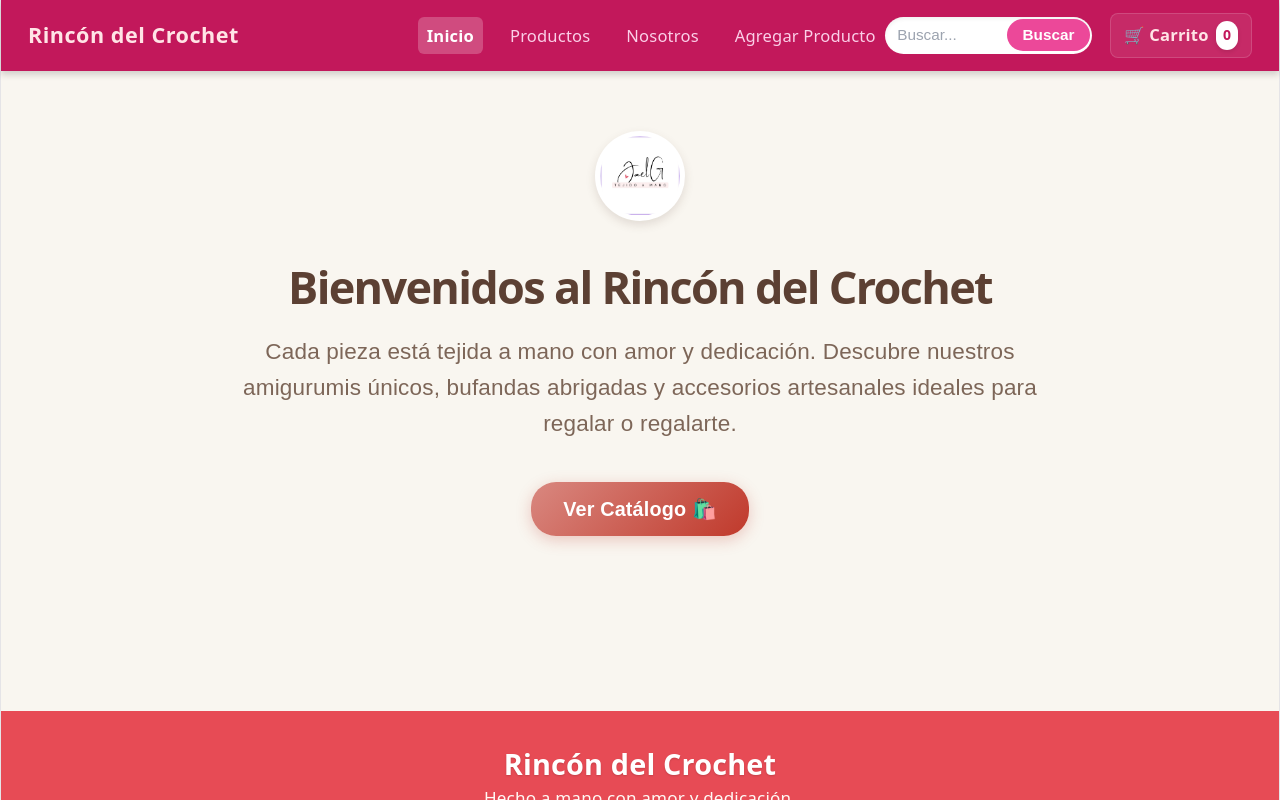
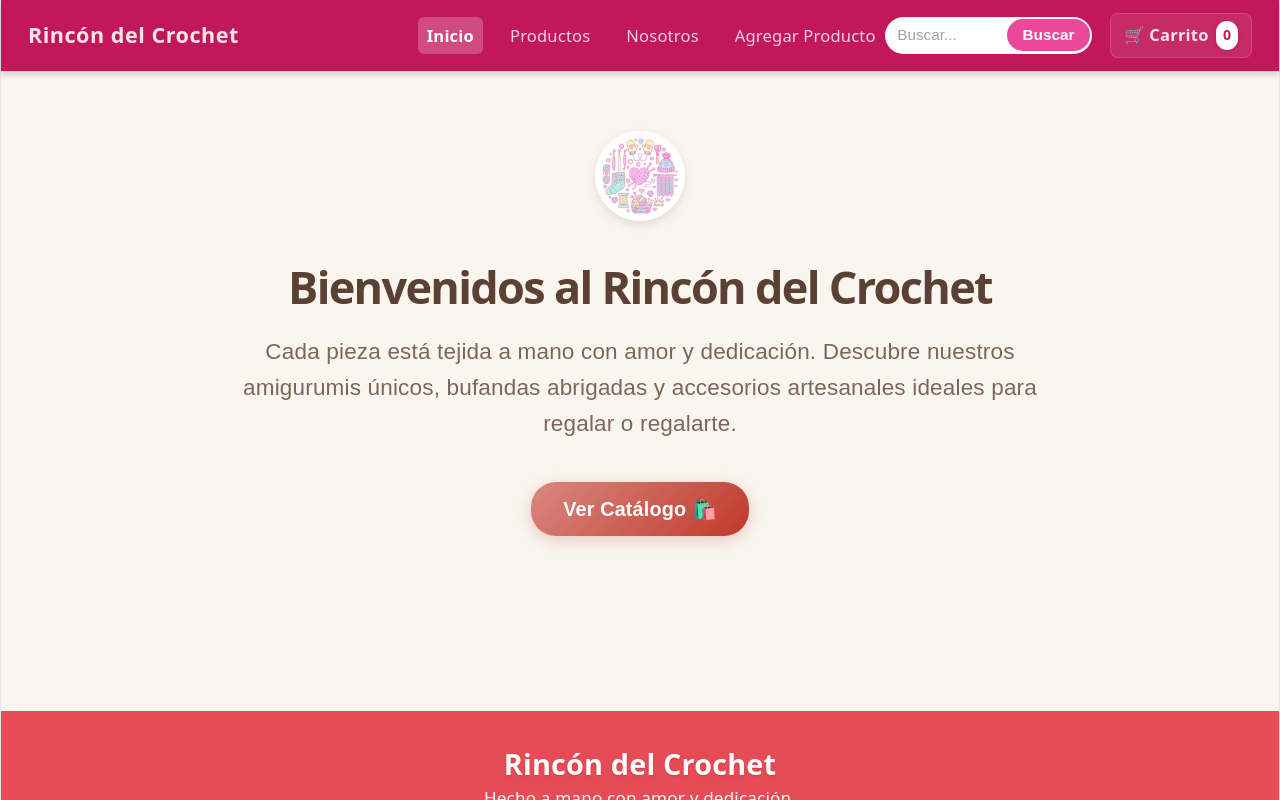
Before and after one commit to jsl261/Repo_Pre_Entrega_React, a React (Vite) app: page / in a window 1280 px wide. Shown: the top 800 px of the page. Built offline with nearby package versions, Linux system fonts and the light colour scheme.

Commit message:
feat: corregir imagenes

```diff
--- a/src/components/Home.jsx
+++ b/src/components/Home.jsx
@@ -9,7 +9,7 @@ function Home() {
         {/* Logo / Imagen decorativa */}
         <div style={{ marginBottom: '20px' }}>
           <img
-            src="/images/jael.jpeg"
+            src="/images/Crochet.jpeg"
             alt="Ovillo y crochet con corazón"
             style={{
               width: '90px',
```
Also changed, not shown: public/images/Crochet.jpeg (renamed from public/images/Crohet.jpg).
